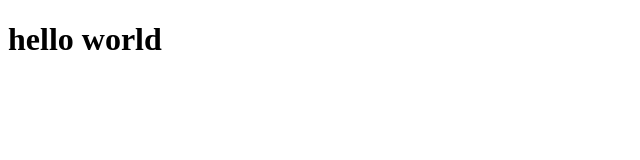
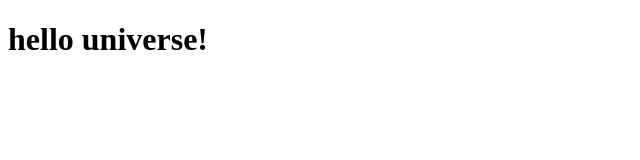
Before and after one commit to josephzev/git-project, a website: page index.html in a window 1280 px wide. Shown: the full height of the page, 0-640 px from the left. Drawn offline with Linux system fonts and the light colour scheme.

Commit message:
changed hello world to hello universe

```diff
--- a/index.html
+++ b/index.html
@@ -7,6 +7,6 @@
 </head>
 <body>
 
-	<h1>hello world</h1>
+	<h1>hello universe!</h1>
 </body>
 </html>
```
